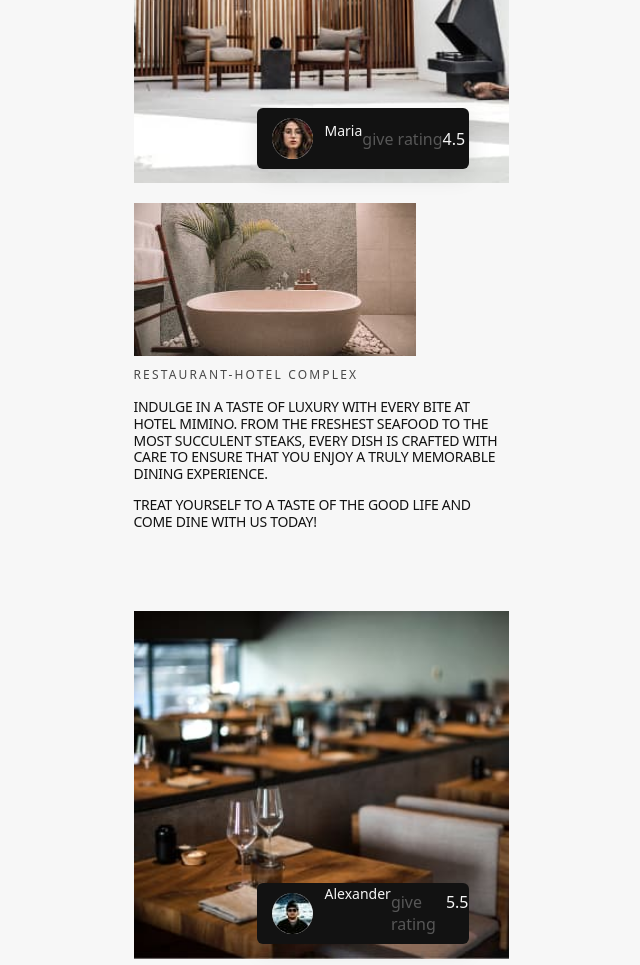
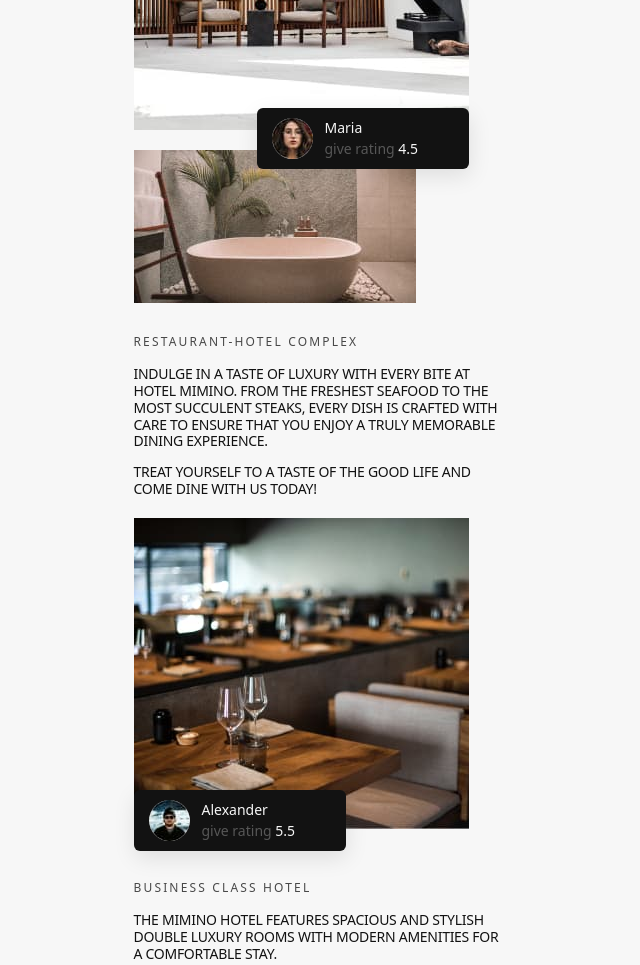
Before and after one commit to olena-ilina-makarova/mimino, a plain HTML site: page index.html in a window 1280 px wide. Shown: the part 320-1285 px from the top of the page, without its empty margins (319-959 px from the left). Drawn offline with Linux system fonts and the light colour scheme.

Commit message:
Закінчує мобільну версію

```diff
--- a/css/style.css
+++ b/css/style.css
@@ -48,7 +48,7 @@ img {
 }
 
 .about {
-  max-width: 375px;
+  width: 375px;
   margin-left: auto;
   margin-right: auto;
 }
@@ -70,6 +70,7 @@ img {
   padding-right: 0px;
   margin-top: 0px;
   margin-bottom: 0px;
+  position: relative;
 }
 
 .about-lists {
@@ -110,7 +111,7 @@ img {
   display: flex;
   width: 212px;
   height: 61px;
-  left: 123px;
+  left: 0px;
   top: 272px;
   background: #121212;
   box-shadow: 1px 7px 22px rgba(0, 0, 0, 0.1);
@@ -126,6 +127,7 @@ img {
   line-height: 1.1;
   letter-spacing: 0.18em;
   text-transform: uppercase;
+  margin-top: 32px;
   margin-bottom: 18px;
 }
 
@@ -134,20 +136,23 @@ img {
   font-weight: 500;
   font-size: 14px;
   line-height: 1;
-  margin-left: 12px;
-  margin-top: 12px;
+  margin-top: 0px;
+  margin-bottom: 7px;
+  /* margin-left: 12px;
+  margin-top: 12px; */
 }
 
 .subtitle-pic {
-  color: var(--review);
-}
-
-.subti-pic {
   color: var(--title-white);
+  font-weight: 500;
+  font-size: 14px;
+  line-height: 1;
+  margin-top: 0px;
+  margin-bottom: 0px;
 }
 
 .avatar-card {
-  display: flex;
+  min-width: 78px;
 }
 
 .subtitle-about {
@@ -157,8 +162,7 @@ img {
   line-height: 1.2;
   letter-spacing: -0.02em;
   text-transform: uppercase;
-  margin-top: 0px;
-  margin-bottom: 0px;
+  margin-top: 0;
 }
 
 .subtitle-about-down {
@@ -178,6 +182,7 @@ img {
   margin-top: 10px;
   margin-left: 15px;
   margin-bottom: 10px;
+  margin-right: 12px;
 }
 
 .business-hotel {
--- a/index.html
+++ b/index.html
@@ -11,7 +11,6 @@
     <section class="about">
       <h2 class="visually-hidden">About</h2>
       <ul class="about-list list">
-        <div class="restaurant-hotel">
         <li class="about-item">
           <img src="./img/fire.jpg" alt="room with fire" />
         </li>
@@ -19,8 +18,9 @@
           <img class="avatar-about" src="./img/Maria.jpg" alt="Maria" />
           <div class="avatar-card">
             <h4 class="title-pic">Maria</h4>
-              <p class="subtitle-pic">give rating</p>
-              <p class="subti-pic">4.5</p>
+            <p class="subtitle-pic">
+              <span style="color: #575757">give rating</span> 4.5
+            </p>
           </div>
         </li>
         <li class="about-item">
@@ -33,30 +33,27 @@
           <p class="subtitle-about">
             Indulge in a taste of luxury with every bite at Hotel Mimino. From
             the freshest seafood to the most succulent steaks, every dish is
-              crafted with care to ensure that you enjoy a truly memorable
-              dining experience.
+            crafted with care to ensure that you enjoy a truly memorable dining
+            experience.
           </p>
           <p class="subtitle-about-down">
             Treat yourself to a taste of the good life and come dine with us
             today!
           </p>
         </li>
-        </div>
-        <div class="business-hotel">
+      </ul>
+
+      <ul class="about-list list">
         <li class="about-item">
           <img src="./img/table.jpg" alt="table with glasses" />
         </li>
-
         <li class="picture">
-            <img
-              class="avatar-about"
-              src="./img/Alexander.jpg"
-              alt="Alexander"
-            />
+          <img class="avatar-about" src="./img/Alexander.jpg" alt="Alexander" />
           <div class="avatar-card">
             <h4 class="title-pic">Alexander</h4>
-              <p class="subtitle-pic">give rating</p>
-              <p class="subti-pic">5.5</p>
+            <p class="subtitle-pic">
+              <span style="color: #575757">give rating</span> 5.5
+            </p>
           </div>
         </li>
         <li>
@@ -69,7 +66,6 @@
         <li class="about-item">
           <img src="./img/room.jpg" alt="restaurant-room" />
         </li>
-        </div>
       </ul>
     </section>
   </body>
```
Lines whose indentation alone changed are shown as unchanged.
